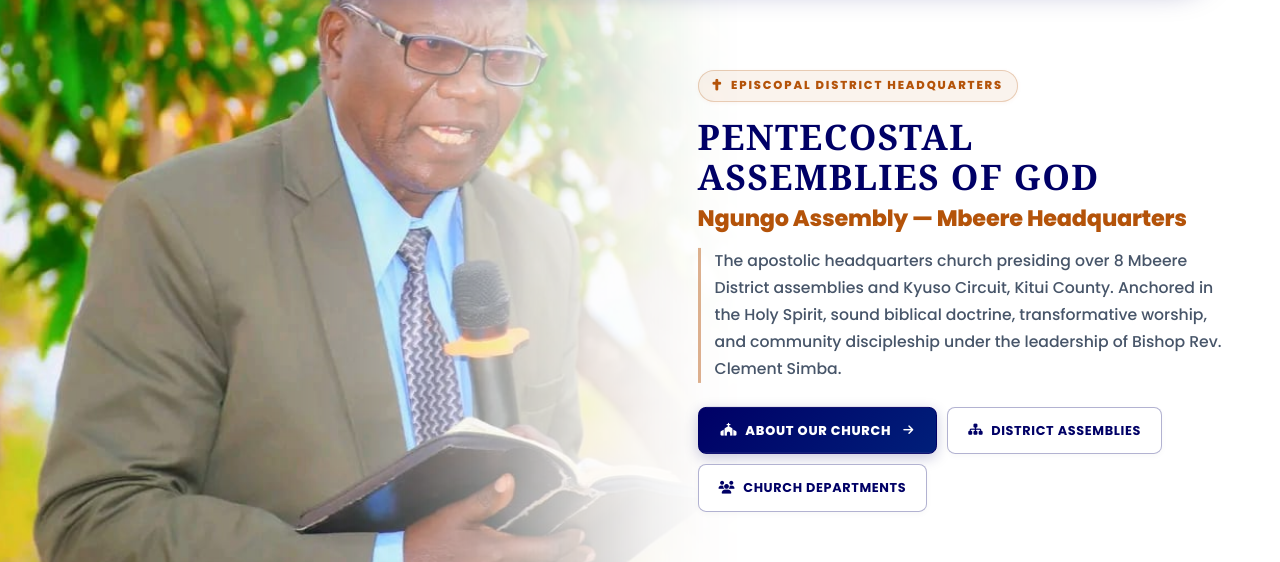
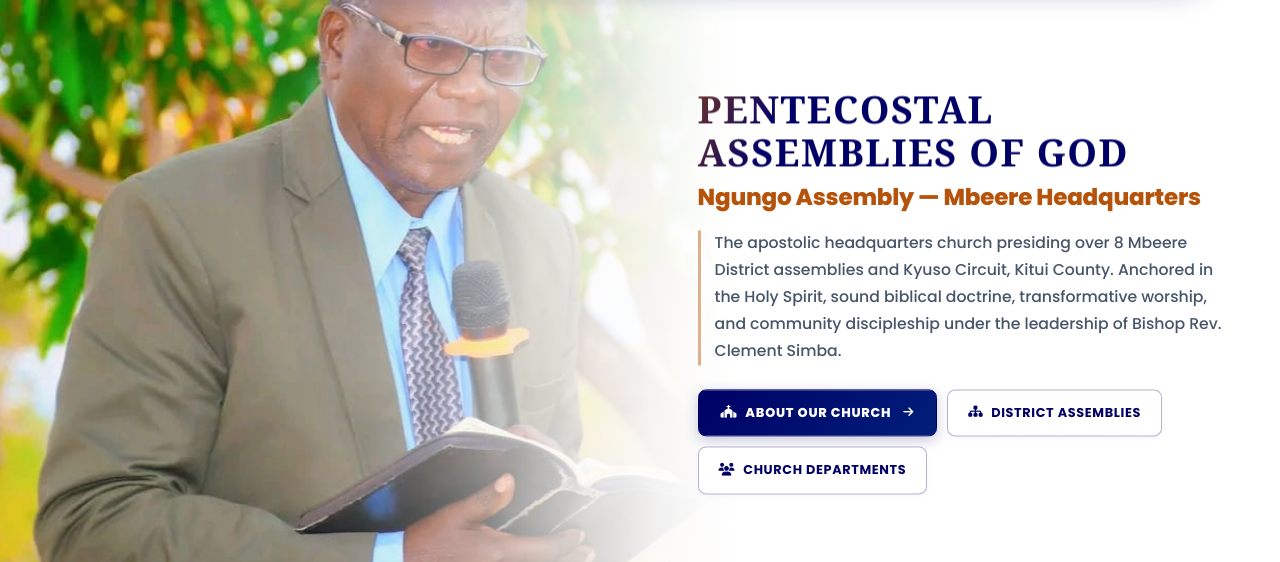
Before and after one commit to DominionSoftwaresLtd/Pentecostal-Assemblies-of-God-, a React (Vite) app in the folder PAOG-FRONT-END-/: page / in a window 1280 px wide. Shown: the part 142-704 px from the top of the page. Built offline with nearby package versions, Linux system fonts and the light colour scheme; no server answers; a web font is replaced by a local one.

Commit message:
Remove kicker pill and add celestial golden shimmer animation to Pentecostal Assemblies

```diff
--- a/PAOG-FRONT-END-/src/components/CreativeSlider.css
+++ b/PAOG-FRONT-END-/src/components/CreativeSlider.css
@@ -231,56 +231,87 @@
   font-family: 'Poppins', sans-serif;
 }
 
-/* Prestige Kicker Tag */
-.hero-prestige-kicker {
-  display: inline-flex;
-  align-items: center;
-  gap: 8px;
-  background: rgba(180, 83, 9, 0.07);
-  border: 1px solid rgba(180, 83, 9, 0.25);
-  color: #b45309;
-  font-size: 0.72rem;
-  font-weight: 800;
-  letter-spacing: 0.16em;
-  text-transform: uppercase;
-  padding: 5px 14px;
-  border-radius: 50px;
-  margin-bottom: 14px;
-  font-family: 'Poppins', sans-serif;
-  box-shadow: 0 1px 4px rgba(180, 83, 9, 0.06);
-}
-
-.hero-prestige-kicker i {
-  font-size: 0.72rem;
-  color: #b45309;
-}
-
-/* Grand Hero Headline in Deep Church Navy */
+/* Grand Hero Headline in Deep Church Navy with Divine Shimmer */
 .hero-title {
-  margin-bottom: 16px;
+  margin-bottom: 18px;
   text-shadow: none;
 }
 
 .hero-title-main {
   display: block;
-  font-size: clamp(1.75rem, 2.75vw, 2.85rem);
+  font-size: clamp(1.85rem, 2.95vw, 3rem);
   font-weight: 900;
   letter-spacing: 0.04em;
   text-transform: uppercase;
-  color: #000066;
   line-height: 1.14;
   font-family: 'Playfair Display', Georgia, serif;
+
+  /* Celestial Golden Shimmer Gradient */
+  background: linear-gradient(
+    115deg,
+    #000066 0%,
+    #000066 35%,
+    #b45309 46%,
+    #f59e0b 50%,
+    #fef08a 53%,
+    #b45309 57%,
+    #000066 68%,
+    #000066 100%
+  );
+  background-size: 260% 100%;
+  -webkit-background-clip: text;
+  background-clip: text;
+  -webkit-text-fill-color: transparent;
+  color: #000066; /* Fallback */
+
+  /* Entrance animation + Periodic celestial light wave */
+  animation: titleEntrance 1.1s cubic-bezier(0.16, 1, 0.3, 1) forwards,
+             divineShimmer 7.5s ease-in-out infinite 1.2s;
+}
+
+@keyframes divineShimmer {
+  0%, 25% {
+    background-position: 100% 0;
+  }
+  65%, 100% {
+    background-position: -60% 0;
+  }
+}
+
+@keyframes titleEntrance {
+  from {
+    opacity: 0;
+    transform: translateY(22px);
+    filter: blur(4px);
+  }
+  to {
+    opacity: 1;
+    transform: translateY(0);
+    filter: blur(0);
+  }
 }
 
 .hero-title-sub {
   display: block;
-  font-size: clamp(1.15rem, 1.75vw, 1.6rem);
+  font-size: clamp(1.15rem, 1.8vw, 1.65rem);
   color: #b45309;
   font-weight: 750;
-  margin-top: 8px;
+  margin-top: 10px;
   font-family: 'Poppins', sans-serif;
   letter-spacing: -0.01em;
   line-height: 1.25;
+  animation: subEntrance 1.2s cubic-bezier(0.16, 1, 0.3, 1) 0.15s backwards;
+}
+
+@keyframes subEntrance {
+  from {
+    opacity: 0;
+    transform: translateY(16px);
+  }
+  to {
+    opacity: 1;
+    transform: translateY(0);
+  }
 }
 
 /* Description in Rich Readable Charcoal with subtle left accent line */
--- a/PAOG-FRONT-END-/src/components/CreativeSlider.jsx
+++ b/PAOG-FRONT-END-/src/components/CreativeSlider.jsx
@@ -169,11 +169,6 @@ const CreativeSlider = () => {
       {/* FAR RIGHT: Permanent Flagship Headquarters Identity */}
       <div className="hero-wording-showcase">
         <div className="hero-text-card active">
-          <div className="hero-prestige-kicker">
-            <i className="fas fa-cross"></i>
-            <span>EPISCOPAL DISTRICT HEADQUARTERS</span>
-          </div>
-
           <h1 className="hero-title">
             <span className="hero-title-main">PENTECOSTAL ASSEMBLIES OF GOD</span>
             <span className="hero-title-sub">Ngungo Assembly — Mbeere Headquarters</span>
```
